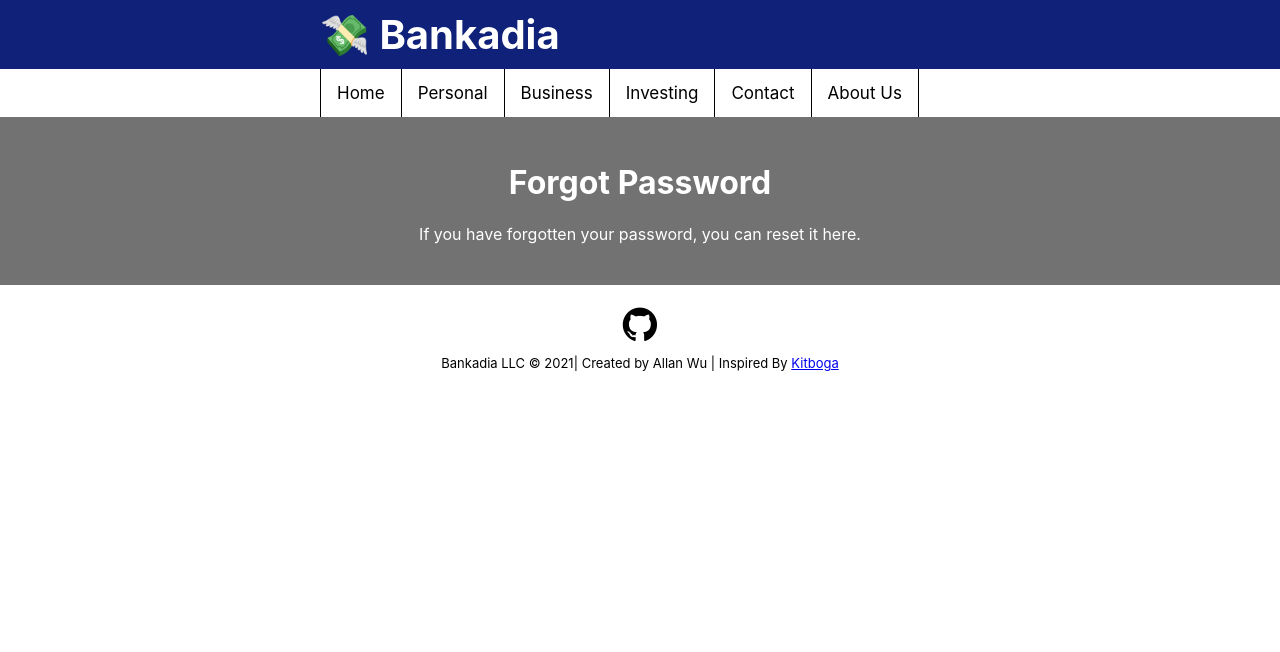
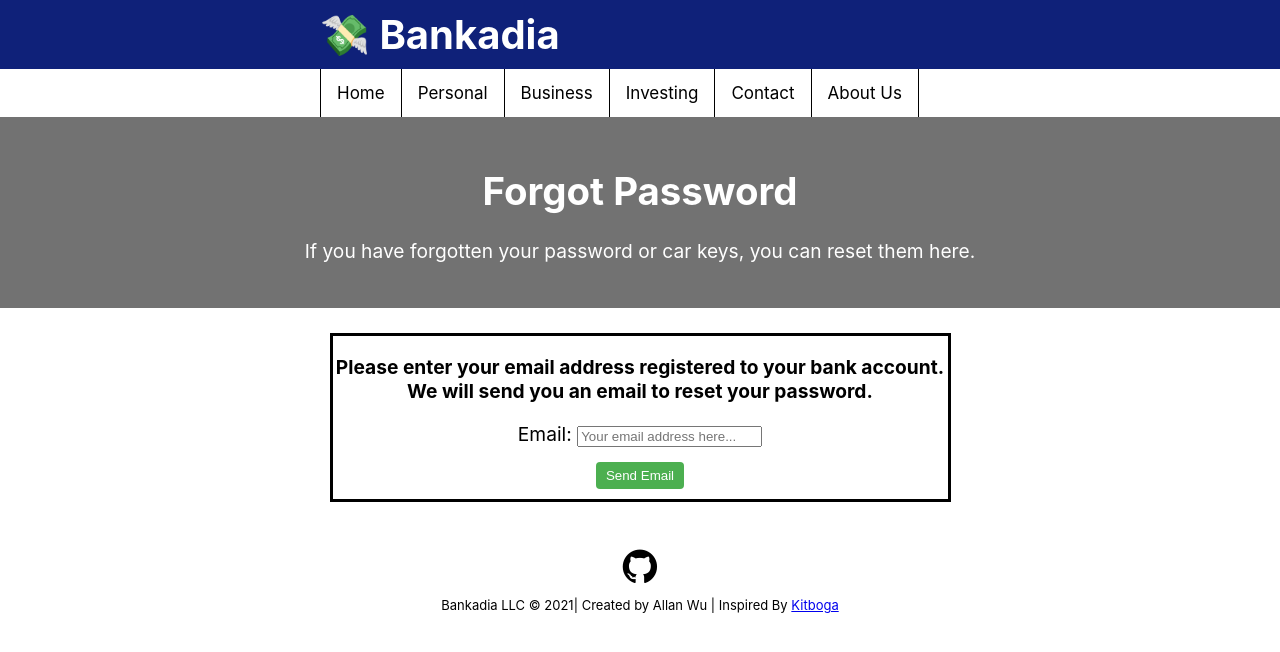
Before and after one commit to ywuhub/Bankadia, a React (Create React App) app: page /forgot_password in a window 1280 px wide. Shown: the top 652 px of the page. Built offline with nearby package versions, Linux system fonts and the light colour scheme.

Commit message:
Progress: Forgot Password page complete

```diff
--- a/src/forgotpassword.css
+++ b/src/forgotpassword.css
@@ -3,4 +3,35 @@
     padding: 25px;
     background-color: rgb(114, 114, 114);
     color: white;
+    font-size: larger;
 }
+
+.form_outer {
+    padding: 25px;
+}
+
+.forgot_form {
+    width: 50%;
+    margin: 0 auto;
+    font-size: larger;
+    text-align: center;
+    border-style: solid;
+}
+
+.forgot_text {
+    font-weight: bold;
+}
+
+.forgot_button {
+    margin: 10px 0px;
+    background-color: #4CAF50;
+    color: white;
+    padding: 6px 10px;
+    border: none;
+    border-radius: 4px;
+    cursor: pointer;
+}
+
+.forgot_button:hover {
+    background-color: #45a049;
+}
--- a/src/forgotpassword.js
+++ b/src/forgotpassword.js
@@ -5,8 +5,20 @@
         <div className="forgot_password">
             <div class="forgot_header">
                 <h1>Forgot Password</h1>
-                <p>If you have forgotten your password, you can reset it here.</p>
+                <p>If you have forgotten your password or car keys, you can reset them here.</p>
             </div>
+
+            <div class="form_outer">
+                <div class="forgot_form">
+                    <p class="forgot_text">Please enter your email address registered to your bank account. We will send you an email to reset your password.</p>
+                    <form>
+                        <label>Email: </label>
+                        <input class="forgot_email" type="text" placeholder="Your email address here..."></input><br></br>
+                        <button class="forgot_button" type="submit">Send Email</button>
+                    </form>
+                </div>
+            </div>
+
         </div>
     )
 }
--- a/src/products.css
+++ b/src/products.css
@@ -1,6 +1,6 @@
 .product-header{
     padding: 25px;
-    background-color: rgb(114, 114, 114);
+    background-color: rgb(170, 135, 22);
     text-align: center;
     color: white;
 }
```
Also changed, not shown: 1 other file (tests, documents, lock files or other folders).
